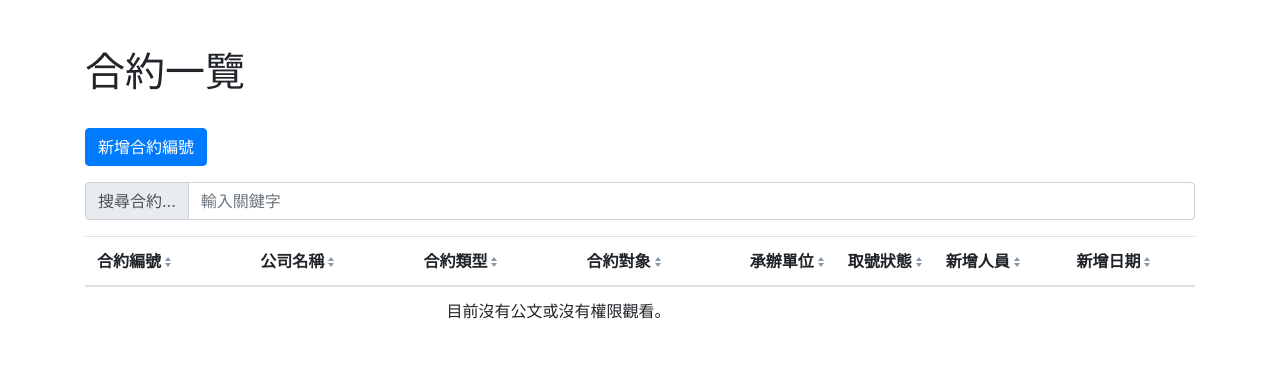
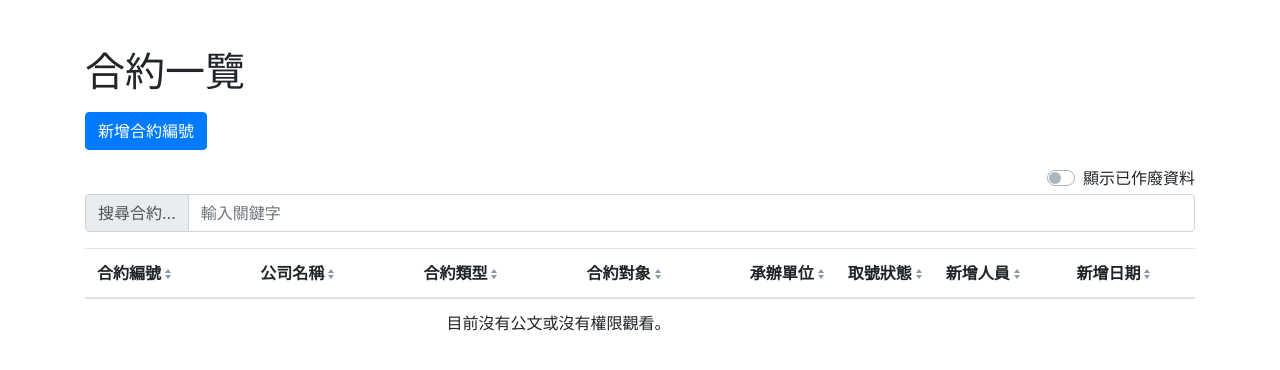
Before and after one commit to edward79519/getofficaldocnum, a Django app: template templates/docnum/contract/list.html in a window 1280 px wide. Shown: the part 56-426 px from the top of the page. Run offline with Django 3.2, Linux system fonts and the light colour scheme; the template is opened without the code that fills it, so the values that code supplies are empty; parts of the project's set-up code (start-up, migrations or seed data) failed here and were passed over; some libraries are stand-ins or nearby versions.

Commit message:
- fix contract disable auth and list display

```diff
--- a/docnum/views.py
+++ b/docnum/views.py
@@ -537,7 +537,7 @@ def contract_extend(request, contra_id):
 @login_required
 def contract_list(request):
     template = loader.get_template('docnum/contract/list.html')
-    contracts = Contract.objects.filter(is_valid=True)
+    contracts = Contract.objects.all()
     context = {
         'contracts': contracts,
     }
--- a/templates/docnum/contract/list.html
+++ b/templates/docnum/contract/list.html
@@ -8,7 +8,7 @@
     <script src="//cdnjs.cloudflare.com/ajax/libs/list.js/1.5.0/list.min.js"></script>
     <script>
       var options = {
-        valueNames: [ 'sn', 'comp', 'category', 'counterparty', 'counter_dept', 'status', 'author', 'add_time'],
+        valueNames: [ 'is_valid', 'sn', 'comp', 'category', 'counterparty', 'counter_dept', 'status', 'author', 'add_time'],
         page: 10,
         pagination: [{
             name: "pagination",
@@ -20,6 +20,24 @@
 
       /*table = id of the div */
       var userList = new List('table', options);
+
+      userList.filter(function (item) {
+        return item.values().is_valid === 'True';
+      });
+      console.log(userList);
+      $(document).ready(function() {
+        $('#showDisableSwitch').on('click', function () {
+          let btnStatus = $(this).is(':checked');
+          if ($(this).is(':checked')) {
+            userList.filter();
+          }else{
+            userList.filter(function (item) {
+              return item.values().is_valid === 'True';
+            });
+          }
+          console.log(btnStatus);
+        });
+      });
     </script>
 {% endblock %}
 {% block content %}
@@ -38,16 +56,26 @@
       </div>
     {% endif %}
       <h1 class="my-3">合約一覽</h1>
-      <div class="row">
-        <div class="col-6 my-3">
+      <div class="row my-3">
+        <div class="col-6">
           <a role="button" class="btn btn-primary" href="{% url 'Contract_add' %}">新增合約編號</a>
         </div>
-        <div class="col-6 my-3 text-right">
+        <div class="col-6 text-right">
           {% if user|has_group:"OffDoc Manager" %}
             <a role="button" class="btn btn-secondary" href="{% url 'Contract_Export' %}">匯出合約總表</a>
             <a role="button" class="btn btn-secondary" href="{% url 'Loan_export' %}">匯出合約取用總表</a>
           {% endif %}
         </div>
+      </div>
+      <div class="row my-1">
+        <div class="col-12 text-right">
+          <div class="custom-control custom-switch">
+            <input type="checkbox" class="custom-control-input" id="showDisableSwitch">
+            <label class="custom-control-label" for="showDisableSwitch">顯示已作廢資料</label>
+          </div>
+        </div>
+      </div>
+      <div class="row">
         <div class="col-12">
           <div class="table-responsive" id="table">
             <div class="input-group mb-3">
@@ -59,6 +87,7 @@
             <table class="table table-hover">
               <thead>
                 <tr>
+                  <th scope="col" class="d-none">作廢</th>
                   <th scope="col" class="sort" data-sort="sn">合約編號</th>
                   <th scope="col" class="sort" data-sort="comp">公司名稱</th>
                   <th scope="col" class="sort" data-sort="category">合約類型</th>
@@ -71,8 +100,9 @@
               </thead>
               <tbody class="list">
                 {% for contract in contracts %}
-                <tr>
-                  <td ><a href="{% url 'Contract_detail' contract.id %}" class="sn">{{ contract.sn }}</a></td>
+                <tr {% if not contract.is_valid %}class="table-secondary"{% endif %}>
+                  <td class="d-none is_valid">{{ contract.is_valid }}</td>
+                  <td ><a href="{% url 'Contract_detail' contract.id %}" class="sn">{{ contract.sn }}</a>{% if not contract.is_valid %} <span class="text-danger">[已作廢]</span>{% endif %}</td>
                   <td class="comp">{{ contract.comp }}</td>
                   <td class="category">{{ contract.category }}</td>
                   <td class="counterparty">{{ contract.counterparty }}</td>
```
